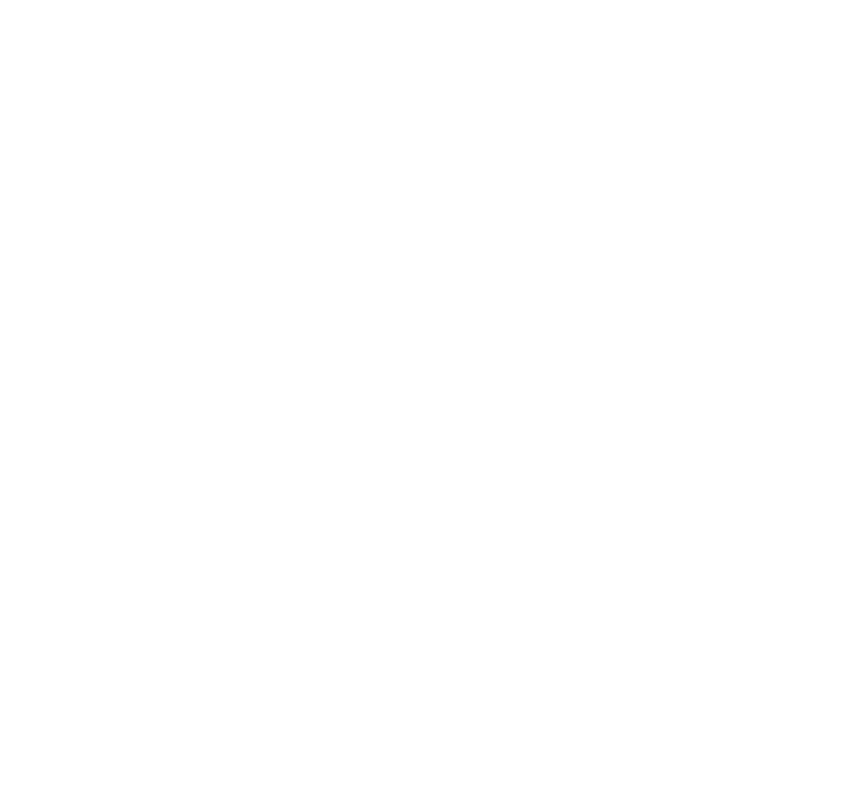
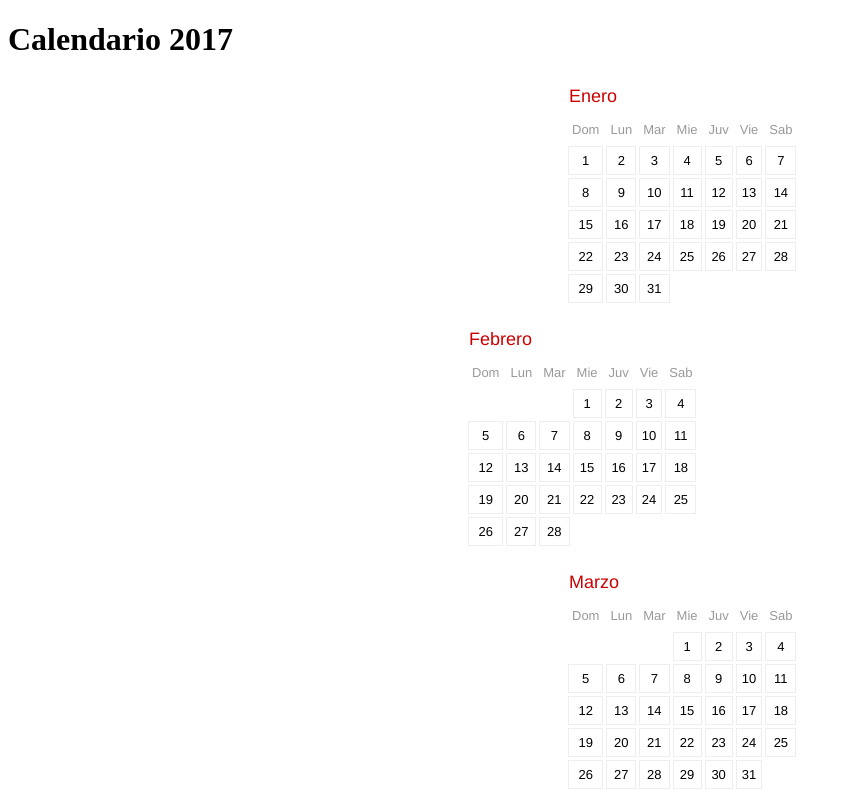
Before and after one commit to FatiMejia/calendario-devcode, a plain HTML site: page index.html in a window 1280 px wide. Shown: the top 812 px of the page, without its empty margins (0-850 px from the left). Drawn offline with Linux system fonts and the light colour scheme.

Commit message:
añade encabezado

```diff
--- a/index.html
+++ b/index.html
@@ -3,8 +3,10 @@
     <head>
         <meta charset="utf-8">
         <title>Calendario</title>
+        <script src="main.js" defer></script>
+        <link rel="stylesheet" href="styles.css">
     </head>
     <body>
-
+        <h1>Calendario 2017</h1>
     </body>
 </html>
```
